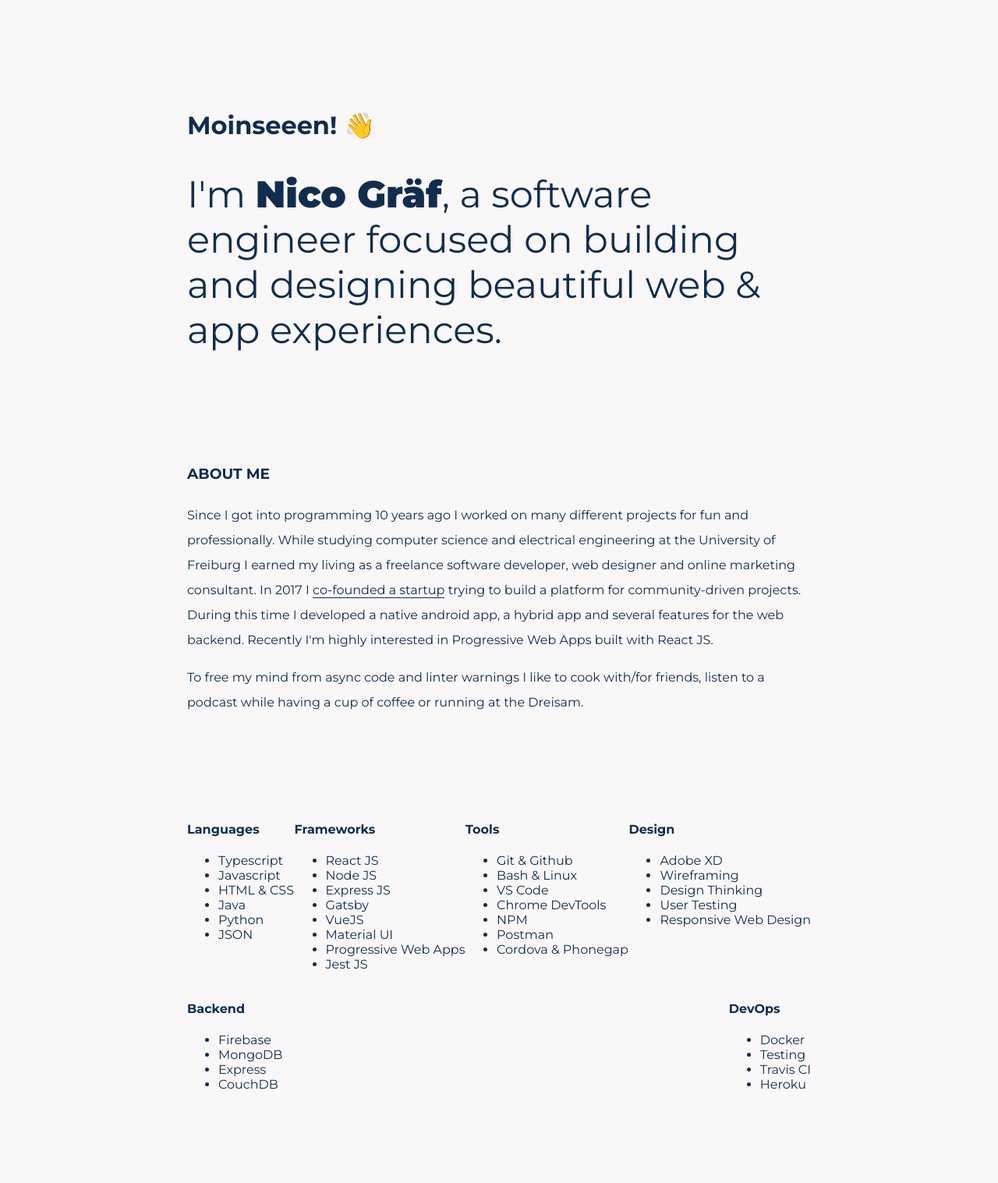
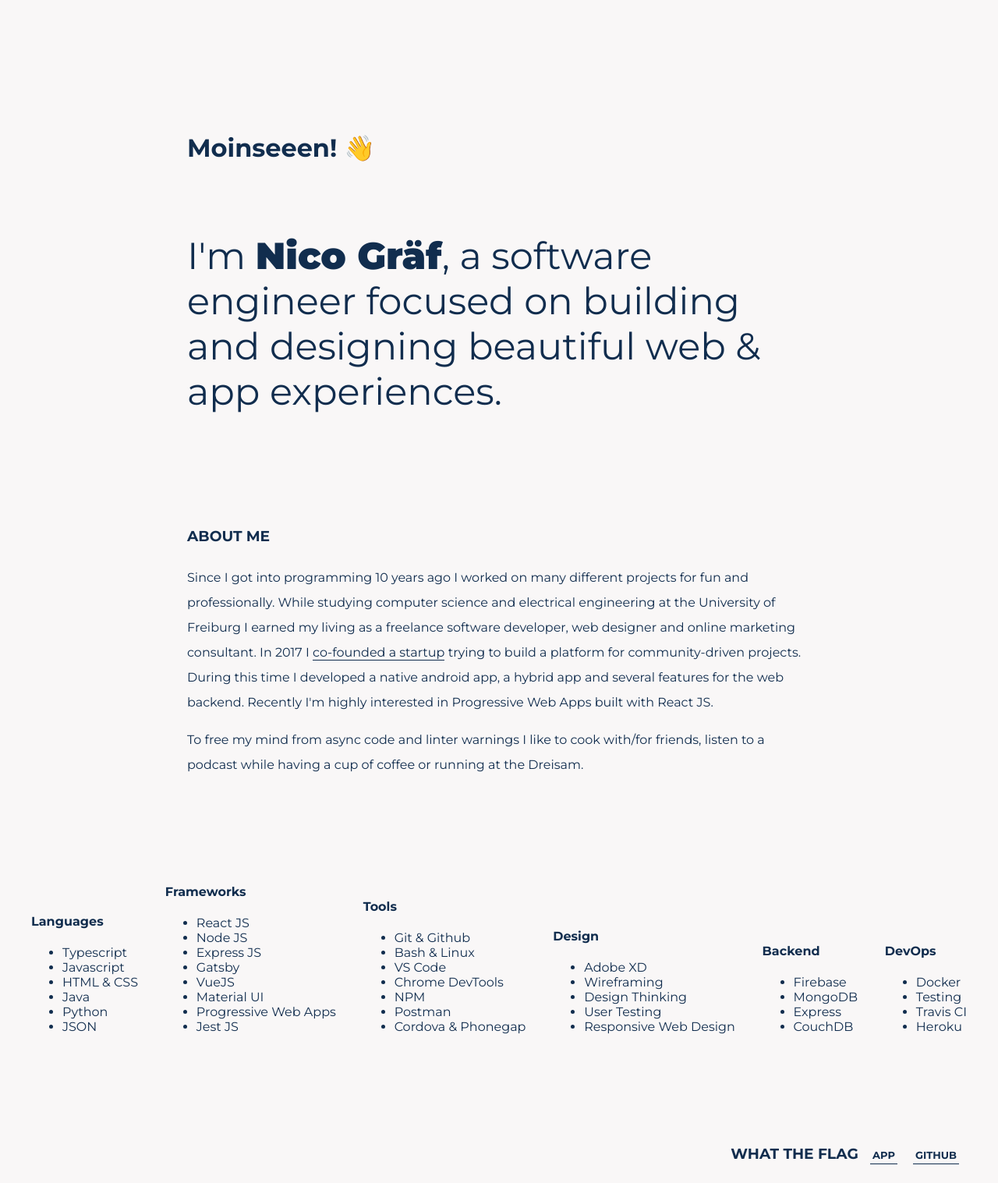
Before and after one commit to nicograef/nicograef.github.io, a Gatsby site: page / in a window 1280 px wide. Shown: the top 1517 px of the page at 78% size. Built offline with nearby package versions, Linux system fonts and the light colour scheme; Gatsby itself is replaced by a stand-in of ours.

Commit message:
added full screen support

```diff
--- a/src/components/About.js
+++ b/src/components/About.js
@@ -4,7 +4,6 @@ import Link from './Link'
 export default () => (
   <section className="about">
     <h3>About Me</h3>
-    <div>
     <p>
       Since I got into programming 10 years ago I worked on many different projects for fun and
       professionally. While studying computer science and electrical engineering at the University
@@ -16,9 +15,8 @@ export default () => (
       Progressive Web Apps built with React JS.
       </p>
     <p>
-        To free my mind from async code and linter warnings I like to cook with/for friends, listen
-        to a podcast while having a cup of coffee or running at the Dreisam.
+      To free my mind from async code and linter warnings I like to cook with/for friends, listen to
+      a podcast while having a cup of coffee or running at the Dreisam.
       </p>
-    </div>
   </section>
 )
--- a/src/components/Avatar.js
+++ b/src/components/Avatar.js
@@ -2,5 +2,5 @@ import React from 'react'
 import me from '../images/me.jpg'
 
 export default ({className}) => (
-  <img src={me} alt="Nico Graef" className={className} style={{ maxWidth: 250, borderRadius: '50%' }} />
+  <img src={me} alt="Nico Graef" className={className} style={{ maxWidth: 150, borderRadius: '50%' }} />
 )
--- a/src/components/Intro.js
+++ b/src/components/Intro.js
@@ -1,13 +1,23 @@
 import React from 'react'
 
 export default () => (
-  <header className="intro" style={{ maxWidth: '800px', minHeight: '50vh' }}>
+  <header
+    className="intro"
+    style={{
+      maxWidth: '800px',
+      minHeight: '60vh',
+      display: 'flex',
+      flexDirection: 'column',
+      justifyContent: 'space-evenly'
+    }}
+  >
     <h1>
       Moinseeen!{' '}
       <span role="img" aria-label="waving hand">
         👋
       </span>
     </h1>
+
     <h2>
       I'm <b>Nico Gräf</b>, a software engineer focused on building and designing beautiful web
       &amp; app experiences.
--- a/src/components/Projects.js
+++ b/src/components/Projects.js
@@ -3,13 +3,14 @@ import React from 'react'
 import whatTheFlag from '../images/projects/what-the-flag.jpg'
 import sudokuApp from '../images/projects/sudoku-app.jpg'
 import countryQuiz from '../images/projects/country-quiz.jpg'
+import boardGamesCommunityApp from '../images/projects/board-games-community-app.png'
 
 import Link from './Link'
 import Chip from './Chip'
 
 export default () =>
-  projects.map(project => (
-    <section className="project">
+  projects.map((project, index) => (
+    <section className={`project full-width ${index % 2 ? 'left' : 'right'}`}>
       <h3>
         {project.title}{' '}
         <span style={{ fontSize: 'small' }}>
@@ -68,6 +69,23 @@ const projects = [
     ]
   },
   {
+    title: 'Board Games App',
+    description:
+      "A functional mockup for a board games community app based on Framework7 and Cordova/Phonegap I designed for a friend's student project.",
+    image: boardGamesCommunityApp,
+    tags: ['Cordova', 'Phonegap', 'Framework7', 'Mockup', 'Prototype'],
+    links: [
+      {
+        title: 'Demo',
+        url: 'https://youtu.be/43I4IdAd3HA'
+      },
+      {
+        title: 'Github',
+        url: 'https://github.com/nicograef/board-games-community-app'
+      }
+    ]
+  },
+  {
     title: 'Country Quiz NPM Module',
     description:
       'I created this module as part of the What The Flag project and released it to NPM just out of curiosity. It lets you create questions and quizzes about countries, flags and capitals.',
--- a/src/components/Skills.js
+++ b/src/components/Skills.js
@@ -3,13 +3,14 @@ import React from 'react'
 import SkillCategory from './SkillCategory'
 
 export default () => (
-  <section className="skills">
+  <section className="skills full-width">
     {/* <h3 className="section-title">Stuff I'm feeling confident with</h3> */}
     <div
       style={{
         display: 'flex',
         justifyContent: 'space-between',
-        flexWrap: 'wrap'
+        flexWrap: 'wrap',
+        alignItems: 'flex-end'
       }}
     >
       {skills.map(skill => (
--- a/src/styles/global.css
+++ b/src/styles/global.css
@@ -19,6 +19,21 @@ body {
 
 section {
   margin: 50px 0;
+  max-width: 800px;
+  width: 100%;
+}
+
+section.full-width {
+  max-width: none;
+}
+
+section.left {
+  align-self: flex-start;
+}
+
+section.right {
+  align-self: flex-end;
+  text-align: right;
 }
 
 section h3 {
@@ -33,6 +48,7 @@ section p {
 
 img {
   width: 100%;
+  height: 100%;
   object-fit: cover;
 }
 
@@ -50,11 +66,11 @@ h2 b {
 }
 
 #site {
-  max-width: 800px;
+  max-width: 1200px;
   padding: 20px;
   display: flex;
   flex-direction: column;
-  justify-content: space-around;
+  align-items: center;
 }
 
 @media (min-width: 800px) {
--- a/src/styles/skills.module.css
+++ b/src/styles/skills.module.css
@@ -1,5 +1,5 @@
 .skill-category {
-  flex: 1 1 150px;
+  flex: 1 1 max(33%, 150px);
 }
 
 .skill-category-title {
@@ -19,6 +19,6 @@
 
 @media screen and (min-width: 800px) {
   .skill-category {
-    flex: 1 1 250px !important;
+    flex: none;
   }
 }
```
Also changed, not shown: src/images/projects/board-games-community-app.png (added). Lines whose indentation alone changed are shown as unchanged.
